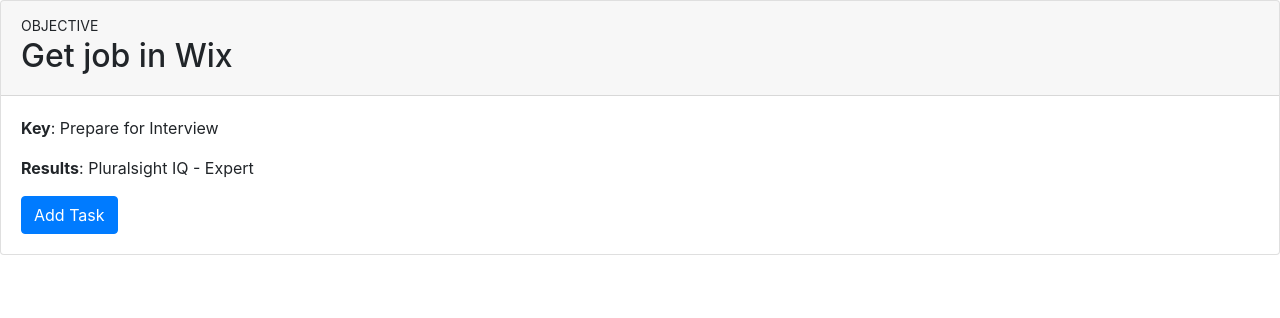
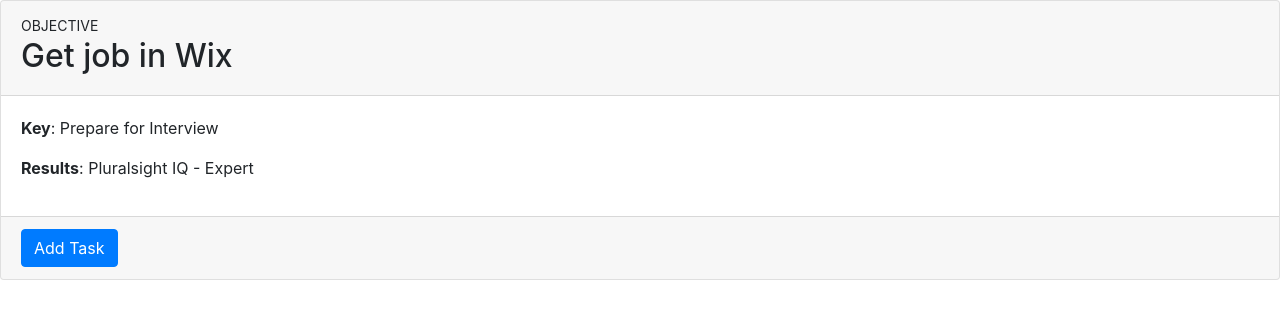
Before and after one commit to Nikola-xiii/goals-manager, a React (Create React App) app: page /goal/1 in a window 1280 px wide. Shown: the top 318 px of the page. Built offline with nearby package versions, Linux system fonts and the light colour scheme.

Commit message:
#4: moved button to card footer

```diff
--- a/src/features/goal/components/goal-single-item/goal-single-item.tsx
+++ b/src/features/goal/components/goal-single-item/goal-single-item.tsx
@@ -17,8 +17,10 @@
       <Card.Body>
         <p><strong>Key</strong>: {props.goal.key}</p>
         <p><strong>Results</strong>: {props.goal.results}</p>
+      </Card.Body>
+      <Card.Footer>
         <Button>Add Task</Button>
-      </Card.Body>
+      </Card.Footer>
     </Card>
   )
 }
```
